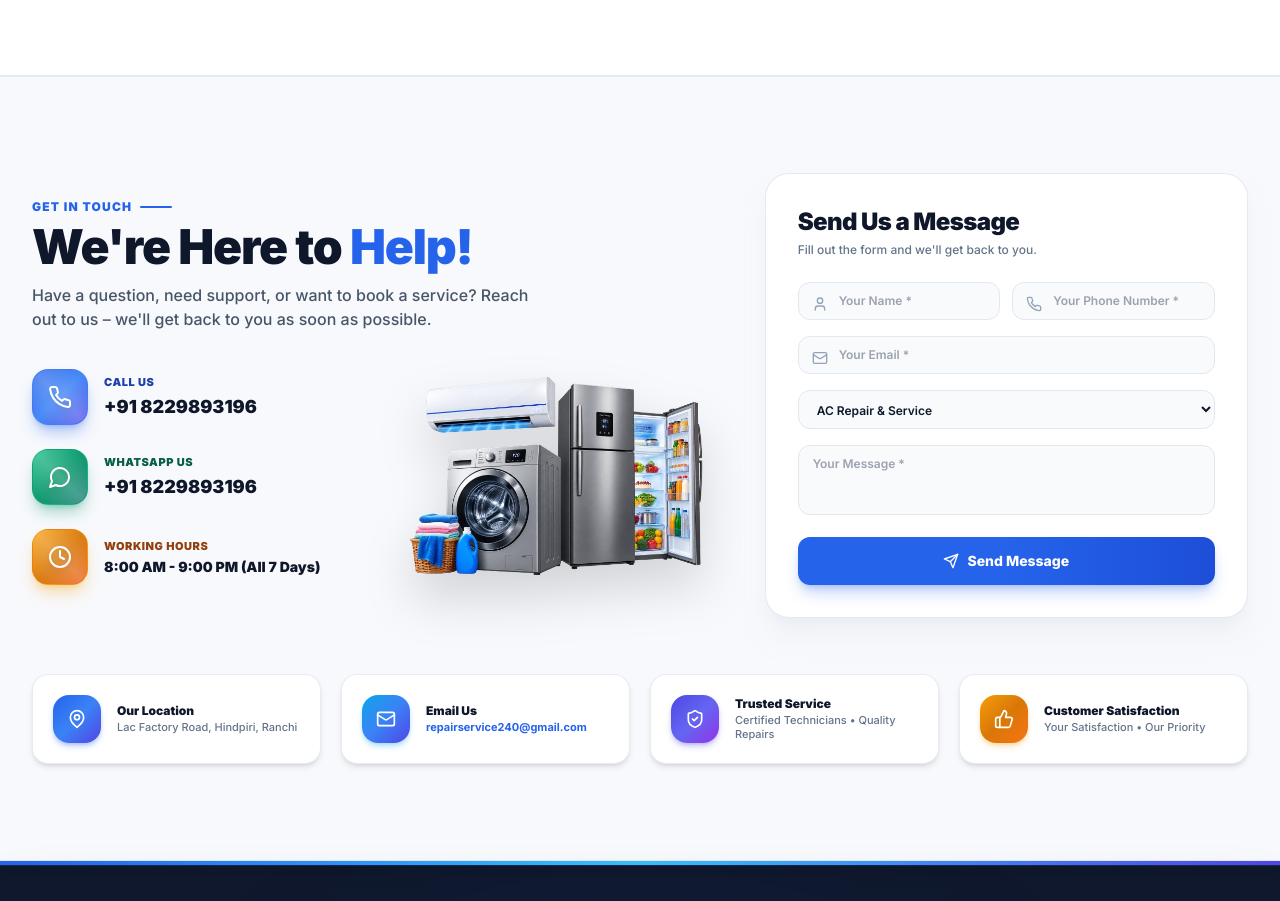
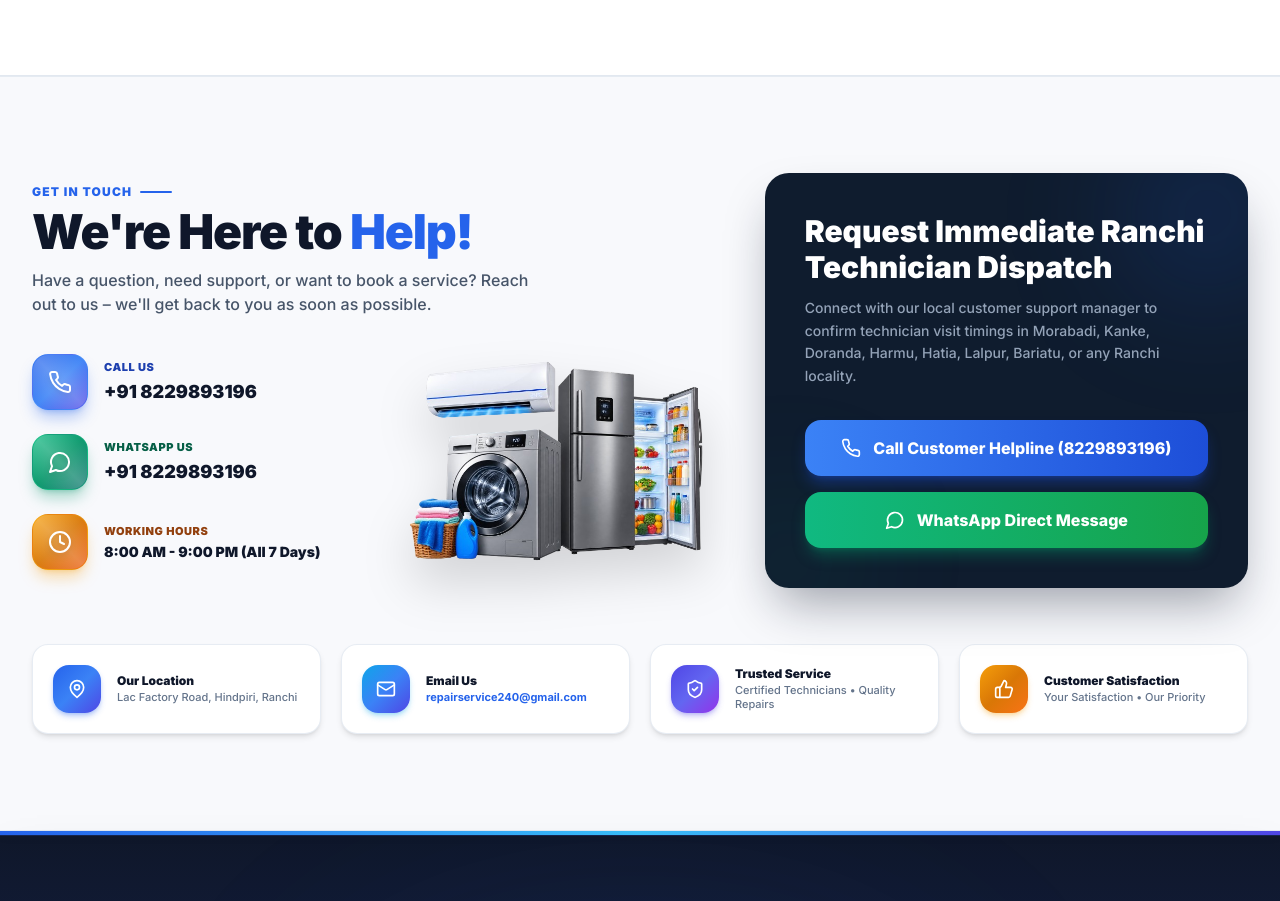
Before and after one commit to repairservice240-cell/ranchi-repair, a React (Vite) app: page / in a window 1280 px wide. Shown: the part 6540-7441 px from the top of the page. Built offline with nearby package versions, Linux system fonts and the light colour scheme.

Commit message:
Replace Send Us a Message form with Request Immediate Ranchi Technician Dispatch CTA card

```diff
--- a/src/components/home/HomeContactSection.tsx
+++ b/src/components/home/HomeContactSection.tsx
@@ -1,6 +1,6 @@
-import React, { useState } from 'react';
+import React from 'react';
 import { useSiteContext } from '../../context/SiteContext';
-import { Phone, MessageCircle, Mail, MapPin, Clock, Send, User, ShieldCheck, ThumbsUp, CheckCircle } from 'lucide-react';
+import { Phone, MessageCircle, Mail, MapPin, Clock, ShieldCheck, ThumbsUp } from 'lucide-react';
 
 interface HomeContactSectionProps {
   onOpenBooking: () => void;
@@ -8,14 +8,6 @@ interface HomeContactSectionProps {
 
 export const HomeContactSection: React.FC<HomeContactSectionProps> = ({ onOpenBooking }) => {
   const { businessInfo, trackEvent } = useSiteContext();
-  const [formData, setFormData] = useState({
-    name: '',
-    phone: '',
-    email: '',
-    serviceType: 'AC Repair & Service',
-    message: ''
-  });
-  const [submitted, setSubmitted] = useState(false);
 
   const handleCall = () => {
     trackEvent('call_click', `Home Contact Section: ${businessInfo.phone}`);
@@ -28,15 +20,6 @@ export const HomeContactSection: React.FC<HomeContactSectionProps> = ({ onOpenBo
       `https://wa.me/91${businessInfo.whatsapp.replace(/\D/g, '')}?text=Hi%2C%20I%20need%20appliance%20repair%20service%20in%20Ranchi.`,
       '_blank'
     );
-  };
-
-  const handleSubmit = (e: React.FormEvent) => {
-    e.preventDefault();
-    trackEvent('form_submit', `Service: ${formData.serviceType}`);
-    setSubmitted(true);
-    setTimeout(() => {
-      onOpenBooking();
-    }, 1500);
   };
 
   const displayPhone = businessInfo.phone && !businessInfo.phone.includes('[') ? businessInfo.phone : '8229893196';
@@ -132,108 +115,40 @@ export const HomeContactSection: React.FC<HomeContactSectionProps> = ({ onOpenBo
 
           </div>
 
-          {/* Right Column – Send Us a Message Form Card */}
-          <div className="lg:col-span-5">
-            <div className="bg-white rounded-3xl p-6 sm:p-8 border border-slate-200/90 shadow-xl shadow-slate-200/50 relative">
+          {/* Right Column – Request Immediate Dispatch Card */}
+          <div className="lg:col-span-5 flex items-center">
+            <div className="w-full bg-[#0f1c2e] rounded-3xl p-8 sm:p-10 shadow-2xl shadow-slate-900/40 relative overflow-hidden">
+              {/* subtle decorative glow */}
+              <div className="absolute -top-10 -right-10 w-40 h-40 bg-blue-600/20 rounded-full blur-3xl pointer-events-none" />
+              <div className="absolute -bottom-10 -left-10 w-32 h-32 bg-emerald-500/10 rounded-full blur-3xl pointer-events-none" />
 
-              <h3 className="text-2xl font-black text-slate-900 tracking-tight mb-1">
-                Send Us a Message
+              <h3 className="text-2xl sm:text-3xl font-black text-white leading-snug mb-3 relative z-10">
+                Request Immediate Ranchi<br />Technician Dispatch
               </h3>
-              <p className="text-xs text-slate-500 font-medium mb-6">
-                Fill out the form and we'll get back to you.
+              <p className="text-sm text-slate-400 font-medium mb-8 leading-relaxed relative z-10">
+                Connect with our local customer support manager to confirm technician visit timings in
+                Morabadi, Kanke, Doranda, Harmu, Hatia, Lalpur, Bariatu, or any Ranchi locality.
               </p>
 
-              {submitted ? (
-                <div className="py-10 text-center space-y-3">
-                  <CheckCircle className="w-14 h-14 text-emerald-500 mx-auto animate-bounce" />
-                  <h4 className="text-xl font-black text-slate-900">Thank You!</h4>
-                  <p className="text-xs text-slate-600 font-medium max-w-xs mx-auto">
-                    Your message has been received. Our Ranchi technician team will contact you shortly!
-                  </p>
-                </div>
-              ) : (
-                <form onSubmit={handleSubmit} className="space-y-4">
+              {/* Call Button */}
+              <button
+                onClick={handleCall}
+                id="home-dispatch-call-btn"
+                className="w-full flex items-center justify-center gap-3 py-4 rounded-2xl bg-gradient-to-r from-blue-500 to-blue-700 hover:from-blue-600 hover:to-blue-800 text-white font-extrabold text-sm sm:text-base shadow-lg shadow-blue-700/40 transition-all active:scale-95 mb-4 relative z-10"
+              >
+                <Phone className="w-5 h-5" />
+                Call Customer Helpline ({businessInfo.phone})
+              </button>
 
-                  {/* Name & Phone */}
-                  <div className="grid grid-cols-1 sm:grid-cols-2 gap-3">
-                    <div className="relative">
-                      <User className="w-4 h-4 text-slate-400 absolute left-3.5 top-3.5" />
-                      <input
-                        type="text"
-                        required
-                        placeholder="Your Name *"
-                        value={formData.name}
-                        onChange={(e) => setFormData({ ...formData, name: e.target.value })}
-                        className="w-full pl-10 pr-3.5 py-2.5 bg-slate-50 border border-slate-200 rounded-xl text-xs font-semibold text-slate-900 focus:outline-none focus:border-blue-600 focus:bg-white transition-all"
-                      />
-                    </div>
-                    <div className="relative">
-                      <Phone className="w-4 h-4 text-slate-400 absolute left-3.5 top-3.5" />
-                      <input
-                        type="tel"
-                        required
-                        placeholder="Your Phone Number *"
-                        value={formData.phone}
-                        onChange={(e) => setFormData({ ...formData, phone: e.target.value })}
-                        className="w-full pl-10 pr-3.5 py-2.5 bg-slate-50 border border-slate-200 rounded-xl text-xs font-semibold text-slate-900 focus:outline-none focus:border-blue-600 focus:bg-white transition-all"
-                      />
-                    </div>
-                  </div>
-
-                  {/* Email */}
-                  <div className="relative">
-                    <Mail className="w-4 h-4 text-slate-400 absolute left-3.5 top-3.5" />
-                    <input
-                      type="email"
-                      required
-                      placeholder="Your Email *"
-                      value={formData.email}
-                      onChange={(e) => setFormData({ ...formData, email: e.target.value })}
-                      className="w-full pl-10 pr-3.5 py-2.5 bg-slate-50 border border-slate-200 rounded-xl text-xs font-semibold text-slate-900 focus:outline-none focus:border-blue-600 focus:bg-white transition-all"
-                    />
-                  </div>
-
-                  {/* Service Type */}
-                  <div>
-                    <select
-                      value={formData.serviceType}
-                      onChange={(e) => setFormData({ ...formData, serviceType: e.target.value })}
-                      className="w-full px-3.5 py-2.5 bg-slate-50 border border-slate-200 rounded-xl text-xs font-semibold text-slate-900 focus:outline-none focus:border-blue-600 focus:bg-white transition-all cursor-pointer"
-                    >
-                      <option value="AC Repair & Service">AC Repair &amp; Service</option>
-                      <option value="Washing Machine Repair">Washing Machine Repair</option>
-                      <option value="Refrigerator Repair">Refrigerator / Fridge Repair</option>
-                      <option value="Microwave Oven Repair">Microwave Oven Repair</option>
-                      <option value="Geyser Repair & Service">Geyser Repair &amp; Service</option>
-                      <option value="General Inquiry">General Inquiry</option>
-                    </select>
-                  </div>
-
-                  {/* Message */}
-                  <div>
-                    <textarea
-                      rows={3}
-                      required
-                      placeholder="Your Message *"
-                      value={formData.message}
-                      onChange={(e) => setFormData({ ...formData, message: e.target.value })}
-                      className="w-full px-3.5 py-2.5 bg-slate-50 border border-slate-200 rounded-xl text-xs font-semibold text-slate-900 focus:outline-none focus:border-blue-600 focus:bg-white transition-all resize-none"
-                    />
-                  </div>
-
-                  {/* Submit Button */}
-                  <button
-                    type="submit"
-                    className="w-full py-3.5 bg-gradient-to-r from-blue-600 via-blue-600 to-blue-700 hover:from-blue-700 hover:to-blue-800 text-white font-extrabold rounded-xl shadow-lg shadow-blue-600/30 transition-all active:scale-95 flex items-center justify-center gap-2 text-xs sm:text-sm"
-                    id="home-contact-submit-btn"
-                  >
-                    <Send className="w-4 h-4 text-white" />
-                    <span>Send Message</span>
-                  </button>
-
-                </form>
-              )}
-
+              {/* WhatsApp Button */}
+              <button
+                onClick={handleWhatsApp}
+                id="home-dispatch-whatsapp-btn"
+                className="w-full flex items-center justify-center gap-3 py-4 rounded-2xl bg-gradient-to-r from-emerald-500 to-green-600 hover:from-emerald-600 hover:to-green-700 text-white font-extrabold text-sm sm:text-base shadow-lg shadow-emerald-600/40 transition-all active:scale-95 relative z-10"
+              >
+                <MessageCircle className="w-5 h-5" />
+                WhatsApp Direct Message
+              </button>
             </div>
           </div>
 
```
